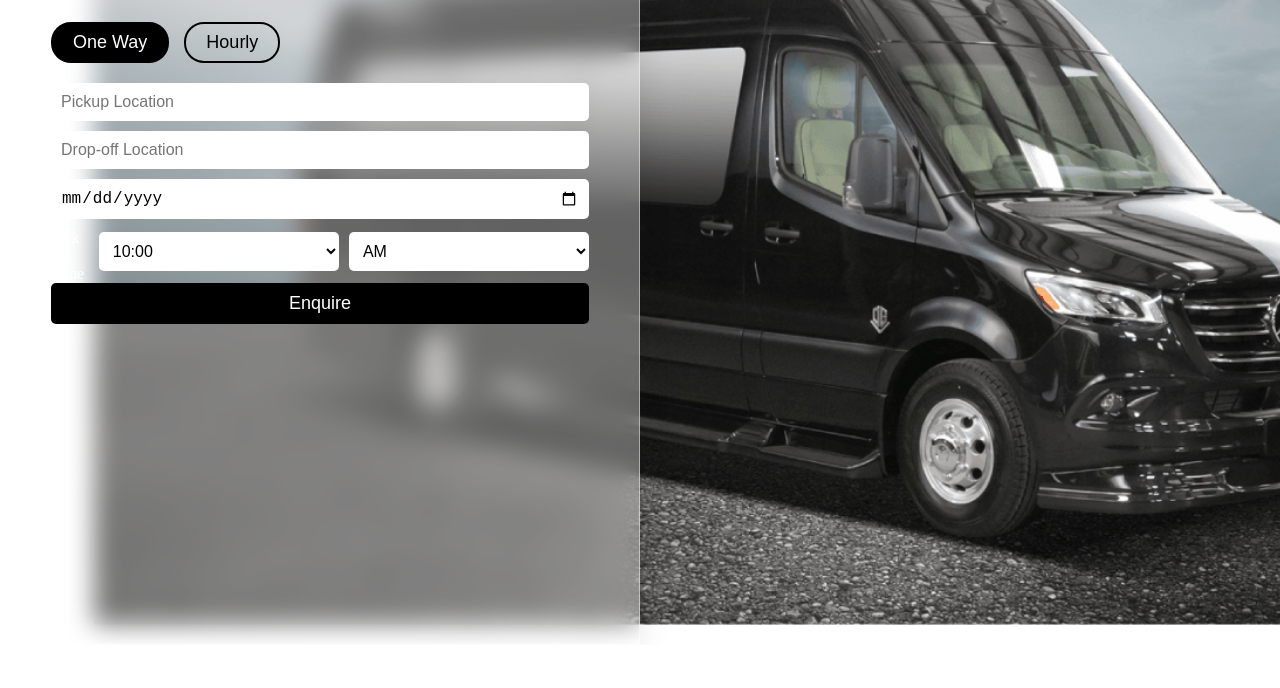
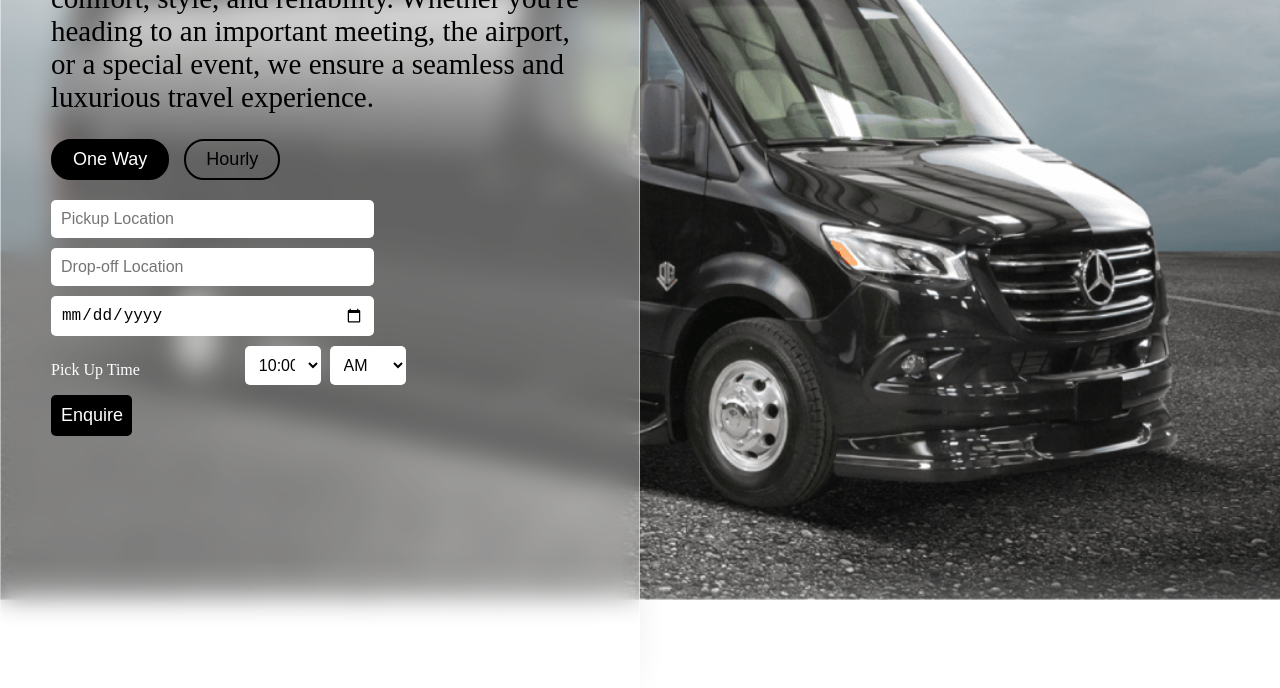
Before and after one commit to Kiariengigi/Prime_Executive_Tours, a plain HTML site: page index.html in a window 1280 px wide. Shown: the part 215-903 px from the top of the page. Before the commit the page ends 860 px from the top, so only its background shows below. Drawn offline with Linux system fonts and the light colour scheme.

Commit message:
Hero Section completed (Additional css and interactive elements needed)

```diff
--- a/index.css
+++ b/index.css
@@ -16,7 +16,8 @@ body {
     display: flex;
     justify-content: center;
     align-items: center;
-    height: 75vh;
+    height: 70vh;
+    max-height: 100vh;
 }
 .booking-container {
     display: flex;
@@ -81,11 +82,12 @@ form input, form select {
 }
 .time-select {
     display: flex;
-    gap: 10px;
+    gap: 19.5%;
     align-items: center;
 }
 .Enquire {
-    width: 100%;
+    position: relative;
+    width: 15%;
     background: black;
     color: white;
     font-size: 18px;
@@ -94,6 +96,7 @@ form input, form select {
     border-radius: 5px;
     cursor: pointer;
     transition: 0.3s ease;
+
 }
 .Enquire:hover {
     background: white;
@@ -103,7 +106,7 @@ form input, form select {
     flex: 1;
     position: absolute;
     right: 0px;
-    left: 350px;
+    left: 200px;
     bottom: 180px;
     width: 100%;
     height: 100%;
@@ -111,8 +114,8 @@ form input, form select {
 }
 
 .heroimg img {
-    width: 120%;
-    height: 120%;
+    width: 130%;
+    height: 110%;
     object-fit: cover;
 }
 .heroimg{
@@ -155,3 +158,23 @@ form input, form select {
 .navbar ul li a:hover {
     color: white;
 }
+.selectors{
+    width: 60%;
+}
+.time-selector select{
+    width: 100%;
+}
+.time-selector{
+    width: 30%;
+    display: flex;
+    gap: 5%;
+}
+.fade-to-white{
+    position: relative;
+    top: 15%;
+    right: 50px;
+    width: 1920px;
+    height: 201px;
+    transform: matrix(-1, 0, 0, -1, 0, 0);
+    background: transparent linear-gradient(180deg, #FFFFFF 0%, #FFFFFF00 100%) 0% 0% no-repeat padding-box;
+}
--- a/index.html
+++ b/index.html
@@ -22,9 +22,9 @@
 
     <section class="booking-container">
         <div class="booking-content">
-            <h1>Experience the finer things
+            <h1 style="font-size: 53px;">Experience the finer things
              in life</h1>
-            <p>Enjoy premium, chauffeur-driven rides with comfort, style, and reliability.
+            <p style="font-size: 29px;">Enjoy premium, chauffeur-driven rides with comfort, style, and reliability.
                Whether you're heading to an important meeting, the airport, or a special event,
                we ensure a seamless and luxurious travel experience.</p>
             <div class="Trip-select">
@@ -32,12 +32,16 @@
                 <button>Hourly</button>
             </div>
             <form>
+                <div class="selectors">
                     <input type="text" placeholder="Pickup Location" required>
                     <input type="text" placeholder="Drop-off Location" required>
                     <input type="date" placeholder="15/12/25" required>
+                </div>
+
 
                 <div class="time-select">
                     <label>Pick Up Time</label>
+                    <div class="time-selector">
                         <select>
                             <option>10:00</option>
                             <option>11:00</option>
@@ -48,13 +52,20 @@
                             <option>PM</option>
                         </select>
                     </div>
+
+                </div>
                 <button type="submit" class="Enquire">Enquire</button>
+
             </form>
+            <div class="fade-to-white"></div>
         </div>
         <div class="heroimg">
             <img src="Asset 3-8.png" alt="Luxury Van">
         </div>
+
     </section>
+
+
 
 </body>
 </html>
```
Lines whose indentation alone changed are shown as unchanged.
